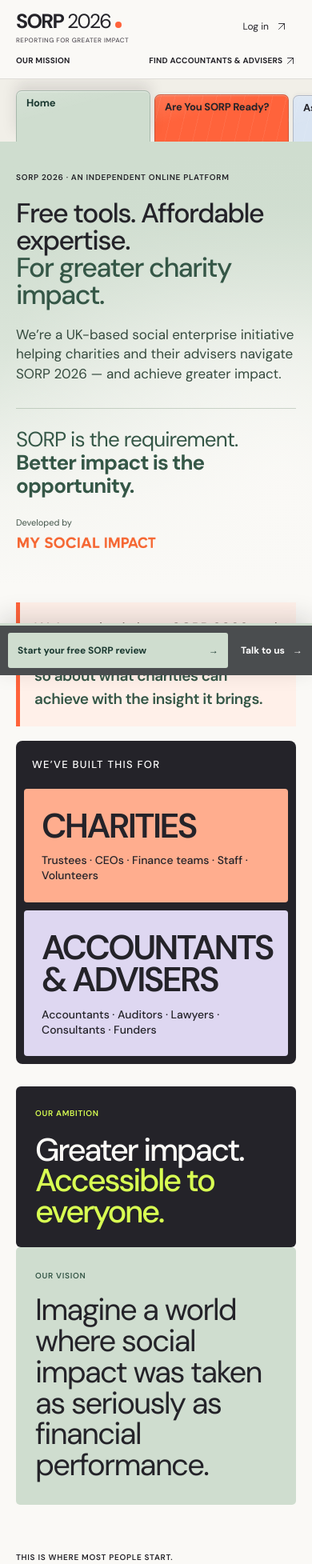
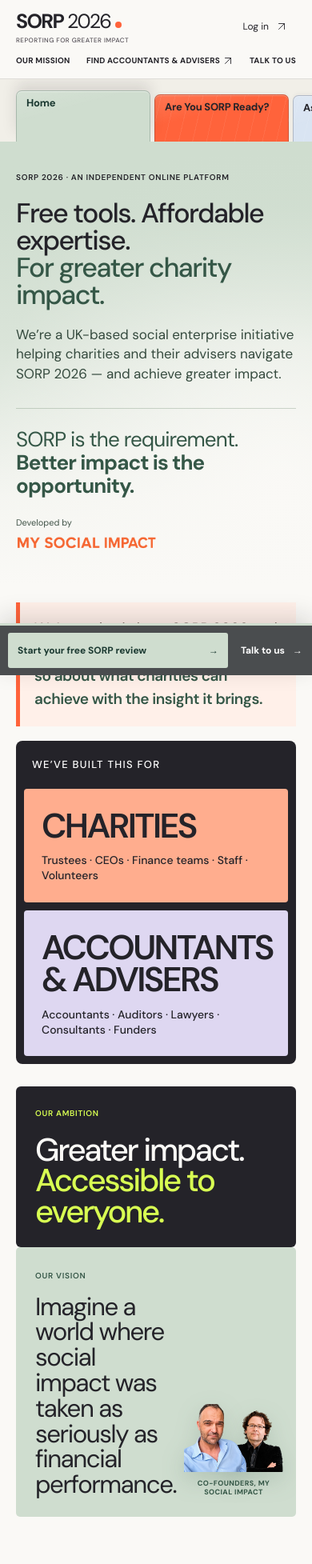
Before and after one commit to mysocialimpact/SORP2026, a Next.js app: page / in a window 390 px wide. Shown: the top 1955 px of the page at 80% size. Built offline with nearby package versions, Linux system fonts and the light colour scheme; no server answers.

Commit message:
Refine homepage vision pricing and contact journey

```diff
--- a/src/app/homepage.css
+++ b/src/app/homepage.css
@@ -106,18 +106,31 @@
   padding: clamp(30px, 3.5vw, 44px);
   background: #cfddcf;
   color: #242329;
+  display: grid;
+  grid-template-columns: minmax(0, 1.45fr) minmax(250px, .55fr);
+  gap: clamp(24px, 4vw, 58px);
+  align-items: end;
+  overflow: hidden;
 }
 .homepage-story .homepage-vision::after { display: none; }
 .homepage-story .homepage-vision .gateway-kicker { margin-bottom: 18px; color: #355747; }
 .homepage-story .homepage-vision h2 { max-width: 1040px; font-size: clamp(38px, 4vw, 56px); line-height: 1; }
+.homepage-vision-founders { align-self: stretch; display: flex; flex-direction: column; justify-content: flex-end; margin: 0; }
+.homepage-vision-portraits { display: flex; align-items: flex-end; justify-content: center; min-height: 210px; }
+.homepage-vision-portraits img { width: 56%; max-width: 190px; height: auto; margin: 0 -7%; object-fit: contain; filter: drop-shadow(0 10px 14px #3557472c); }
+.homepage-vision-portraits img:first-child { z-index: 1; }
+.homepage-vision-founders figcaption { margin-top: 9px; color: #355747; font-size: 12px; font-weight: 700; letter-spacing: .045em; text-align: center; text-transform: uppercase; }
 @media (max-width: 700px) {
   .homepage-ambition { margin-top: 44px; padding: 30px 24px 32px; }
   .homepage-ambition .gateway-kicker { margin-bottom: 18px; }
   .homepage-ambition h2 { font-size: clamp(42px, 12.5vw, 56px); line-height: .96; }
   .homepage-ambition > p:last-child { margin-top: 24px; padding-top: 20px; font-size: 17px; }
-  .homepage-story .homepage-vision { margin: 12px 0 56px; padding: 28px 24px 30px; }
+  .homepage-story .homepage-vision { grid-template-columns: minmax(0, 1fr) minmax(120px, .48fr); gap: 14px; margin: 12px 0 56px; padding: 28px 18px 24px 24px; }
   .homepage-story .homepage-vision .gateway-kicker { margin-bottom: 15px; }
-  .homepage-story .homepage-vision h2 { font-size: clamp(32px, 9.8vw, 44px); line-height: 1.02; }
+  .homepage-story .homepage-vision h2 { font-size: clamp(27px, 8vw, 40px); line-height: 1.02; }
+  .homepage-vision-portraits { min-height: 150px; }
+  .homepage-vision-portraits img { width: 65%; margin-inline: -13%; }
+  .homepage-vision-founders figcaption { font-size: 9px; line-height: 1.3; }
 }
 .gateway-home-cover {
   position: relative;
@@ -315,6 +328,22 @@
   font-size: clamp(19px, 1.8vw, 25px);
   color: #625f65;
 }
+.homepage-beta-invitation {
+  display: flex;
+  justify-content: space-between;
+  gap: clamp(24px, 5vw, 70px);
+  align-items: center;
+  margin: 0 0 30px;
+  padding: 22px 26px;
+  border: 1px solid #263b35;
+  border-radius: 6px;
+  background: #d8ff52;
+}
+.homepage-beta-invitation .gateway-kicker { margin-bottom: 7px; color: #355747; }
+.homepage-beta-invitation h3 { max-width: 780px; font-size: clamp(22px, 2.3vw, 32px); line-height: 1.04; letter-spacing: -.045em; }
+.homepage-beta-invitation > a { flex: 0 0 auto; padding: 13px 17px; border-radius: 3px; background: #242329; color: #fff; font-size: 14px; font-weight: 700; text-decoration: none; }
+.homepage-beta-invitation > a:hover { background: #355747; }
+.homepage-beta-invitation > a:focus-visible { outline: 3px solid #6148bc; outline-offset: 3px; }
 .homepage-pricing-controls { display: flex; gap: 8px; padding-bottom: 6px; }
 .homepage-pricing-controls button {
   width: 50px;
@@ -418,6 +447,9 @@
 .homepage-human-support li strong { display: block; color: #d8ff52; font-size: 18px; }
 .homepage-human-support a { color: inherit; text-decoration: none; }
 .homepage-human-support a:hover { text-decoration: underline; text-underline-offset: 4px; }
+.gateway-mission-cta { display: inline-flex; margin-top: 22px; padding: 12px 16px; border: 1px solid currentColor; border-radius: 3px; color: inherit; font-size: 14px; font-weight: 750; text-decoration: none; }
+.gateway-mission-cta:hover { background: #242329; color: #fff; }
+.gateway-mission-cta:focus-visible { outline: 3px solid #6148bc; outline-offset: 3px; }
 .homepage-directory-link { display: inline-block; margin-top: 28px; color: #d8ff52 !important; font-size: 14px; font-weight: 600; }
 .homepage-talk-cue {
   display: grid;
@@ -473,6 +505,8 @@
   .homepage-pricing-controls { flex: 0 0 auto; }
   .homepage-pricing-controls button { width: 43px; height: 43px; }
   .homepage-pricing-controls button:first-child { display: none; }
+  .homepage-beta-invitation { display: grid; gap: 18px; padding: 20px; }
+  .homepage-beta-invitation > a { width: 100%; text-align: center; }
   .homepage-plan-track { gap: 14px; padding-inline: 20px; scroll-padding-inline-start: 20px; }
   .homepage-plan { flex-basis: calc(88vw - 20px); min-height: 0; padding: 26px 23px 30px; }
   .homepage-plan.is-free { flex-basis: calc(88vw - 20px); }
--- a/src/app/page.tsx
+++ b/src/app/page.tsx
@@ -49,8 +49,17 @@
           <h2 id="ambition-title">Greater impact.<span>Accessible to everyone.</span></h2>
         </section>
         <section className="gateway-opening-vision gateway-home-vision homepage-vision" aria-labelledby="home-vision-title">
-          <p className="gateway-kicker">Our vision</p>
-          <h2 id="home-vision-title">Imagine a world where social impact was taken as seriously as financial performance.</h2>
+          <div className="homepage-vision-copy">
+            <p className="gateway-kicker">Our vision</p>
+            <h2 id="home-vision-title">Imagine a world where social impact was taken as seriously as financial performance.</h2>
+          </div>
+          <figure className="homepage-vision-founders">
+            <div className="homepage-vision-portraits" aria-hidden="true">
+              <Image src="/images/marcus-warry-cutout.webp" alt="" width={1205} height={1306} sizes="(max-width: 700px) 34vw, 190px" />
+              <Image src="/images/chris-arnold-cutout.webp" alt="" width={1205} height={1306} sizes="(max-width: 700px) 34vw, 190px" />
+            </div>
+            <figcaption>Co-founders, My Social Impact</figcaption>
+          </figure>
         </section>
         <section className="gateway-sorp-section" aria-labelledby="sorp-tools-title" id="products">
           <p className="gateway-kicker">This is where most people start.</p>
@@ -63,7 +72,7 @@
               </Link>
             </div>
           </div>
-          <p className="homepage-source">Independent tools, grounded in the requirements. <a href="https://www.charitysorp.org/">Read the official Charities SORP <Arrow diagonal /></a></p>
+          <p className="homepage-source">Independent tools, grounded in the requirements. <a href="https://www.charitysorp.org/" target="_blank" rel="noopener noreferrer">Read the official Charities SORP <Arrow diagonal /></a></p>
         </section>
       </div>
       <ExperienceCloud />
@@ -72,7 +81,7 @@
           <div className="gateway-people-intro">
             <h2 id="people-title">Our team</h2>
             <p>
-              Developed by My Social Impact—combining financial rigour,
+              Developed by My Social Impact, combining financial rigour,
               monitoring and evaluation, technology, practical charity
               experience and creative thinking.
             </p>
--- a/src/app/refinement.css
+++ b/src/app/refinement.css
@@ -41,7 +41,9 @@
   .platform-sticky-navigation .gateway-tagline { display: block; border: 0; margin: 3px 0 0; padding: 0; font-size: 8px; letter-spacing: .06em; }
   .platform-sticky-navigation .gateway-account-control { grid-column: 2; grid-row: 1; padding: 8px 12px; font-size: 12px; }
   .platform-sticky-navigation .gateway-account-group{grid-column:2;grid-row:1;justify-self:end;gap:3px}.platform-sticky-navigation .gateway-founder-control{padding:8px 9px!important;min-height:34px;font-size:11px}.platform-sticky-navigation .gateway-account-group .gateway-account-control{grid-column:auto;grid-row:auto}
-  .platform-sticky-navigation .gateway-directory-nav { grid-column: 1 / -1; grid-row: 2; justify-content: space-between; font-size: 10px; }
+  .platform-sticky-navigation .gateway-directory-nav { grid-column: 1 / -1; grid-row: 2; justify-content: space-between; gap: 14px; overflow-x: auto; font-size: 10px; scrollbar-width: none; }
+  .platform-sticky-navigation .gateway-directory-nav::-webkit-scrollbar { display: none; }
+  .platform-sticky-navigation .gateway-directory-nav a { flex: 0 0 auto; }
   .platform-sticky-navigation .product-folder-tabs { padding-top: 6px; }
   .platform-sticky-navigation .product-folder-tab { min-height: 60px; width: 168px; flex-basis: 168px; padding: 8px 12px; }
   .platform-sticky-navigation .product-folder-tab strong { font-size: 13px; }
--- a/src/components/experience-cloud.tsx
+++ b/src/components/experience-cloud.tsx
@@ -79,7 +79,19 @@
         <h2 id="experience-title">Experience across our team</h2>
       </div>
       <div className="gateway-width experience-controls">
-        <button type="button" aria-pressed={paused} onClick={() => setPaused(!paused)}>{paused ? "Resume movement" : "Pause movement"}</button>
+        <button
+          type="button"
+          aria-pressed={paused}
+          aria-label={paused ? "Resume movement" : "Pause movement"}
+          title={paused ? "Resume movement" : "Pause movement"}
+          onClick={() => setPaused(!paused)}
+        >
+          <svg aria-hidden="true" viewBox="0 0 20 20" width="16" height="16">
+            {paused
+              ? <path d="M6 4.5 15 10l-9 5.5z" fill="currentColor" />
+              : <><path d="M6 4h3v12H6z" fill="currentColor" /><path d="M12 4h3v12h-3z" fill="currentColor" /></>}
+          </svg>
+        </button>
       </div>
       <div className="experience-landscape-stage">
         {rows.map((names, index) => <ExperienceRow key={index} names={names} index={index} paused={paused} />)}
--- a/src/components/header.tsx
+++ b/src/components/header.tsx
@@ -12,7 +12,11 @@
           </span>
           <span className="gateway-tagline">REPORTING FOR GREATER IMPACT</span>
         </Link>
-        <nav className="gateway-directory-nav" aria-label="Platform information"><Link href="/our-mission/">Our Mission</Link><Link href="/accountants-advisers/">Find Accountants & Advisers <Arrow diagonal /></Link></nav>
+        <nav className="gateway-directory-nav" aria-label="Platform information">
+          <Link href="/our-mission/">Our Mission</Link>
+          <Link href="/accountants-advisers/">Find Accountants &amp; Advisers <Arrow diagonal /></Link>
+          <Link href="#say-hello">Talk to us</Link>
+        </nav>
         <AccountControl />
       </div>
     </header>
--- a/src/components/voluntary-contribution.tsx
+++ b/src/components/voluntary-contribution.tsx
@@ -138,7 +138,7 @@
         </> : <>
           <p>We make as much of this platform free as we possibly can. Human review is there if you want it.</p>
           <p>If the free tools have helped you, an entirely voluntary contribution helps us keep them free and reach more charities — especially smaller ones.</p>
-          <Link className="gateway-quiet-link" href="/our-mission/">Our Mission →</Link>
+          <Link className="gateway-mission-cta" href="/our-mission/">Discover our mission →</Link>
         </>}
       </div>
       <div className="gateway-contribution-panel">
```
Also changed, not shown: src/app/shared-contact.css (+7 -6 lines), src/components/experience-cloud.css (+4 -4 lines), src/components/homepage-pricing.tsx (+19 -4 lines), src/components/say-hello.tsx (+14 -6 lines), public/images/chris-arnold-cutout.webp (added), public/images/marcus-warry-cutout.webp (added).
